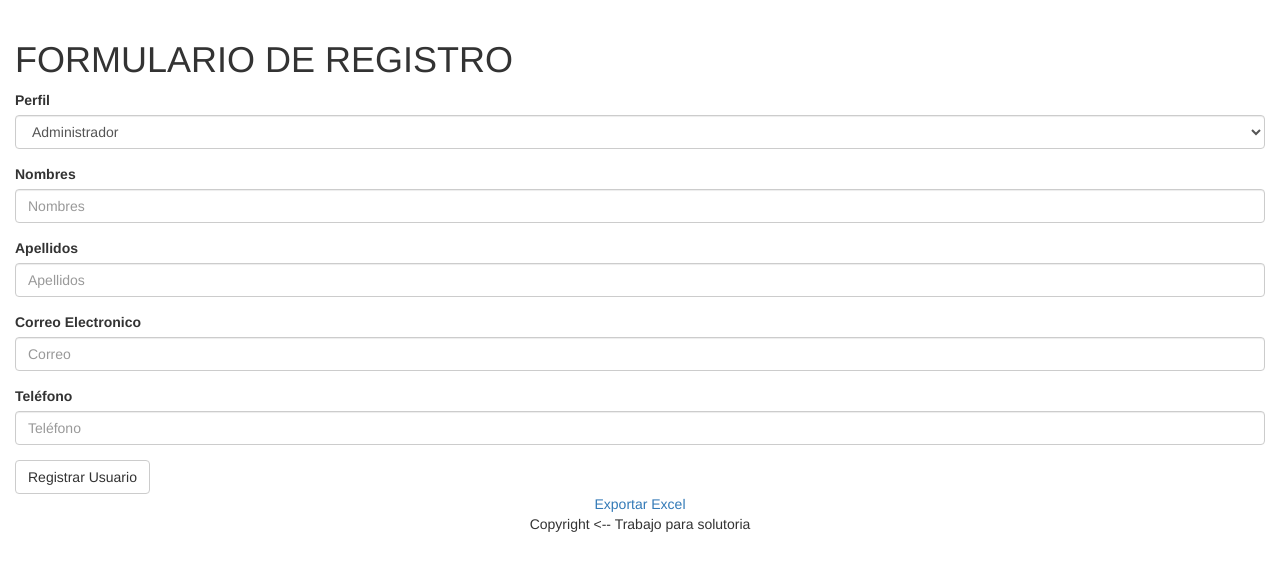
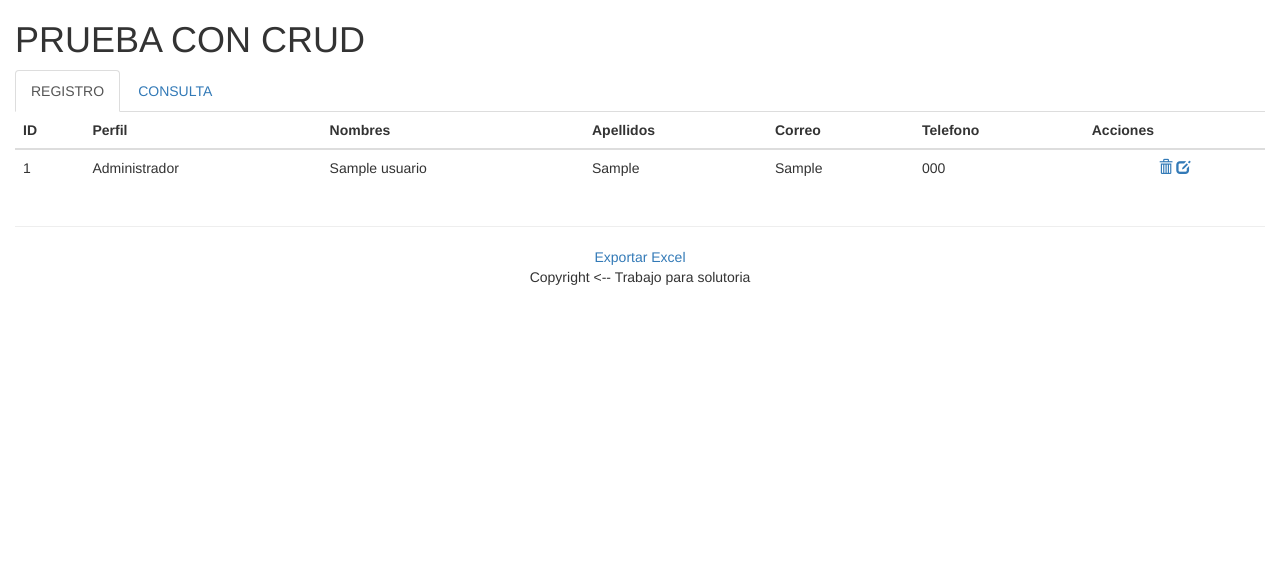
Before and after one commit to DragooonDEV/Codeigniter_Crud, a CodeIgniter app: page /codeigniter/index.php/usuario/index in a window 1280 px wide. Shown: the top 571 px of the page. Run offline with CodeIgniter, Linux system fonts and the light colour scheme; data comes from the database, SQL or seed files in the repository; tables that the repository leaves empty hold one stand-in row (values such as "Sample post"); some libraries are stand-ins or nearby versions.

Commit message:
Add files via upload

```diff
--- a/application/views/usuario/index.php
+++ b/application/views/usuario/index.php
@@ -1,8 +1,58 @@
 <!-- CRUD USUARIO -->
 
-<h1>FORMULARIO DE REGISTRO</h1>
+<h1>PRUEBA CON CRUD</h1>
 
-<form method="POST" action="<?php echo base_url('usuario/insert')?>">
+<div>
+
+<!-- Nav tabs -->
+<ul class="nav nav-tabs" role="tablist">
+  <li role="presentation" class="active"><a href="#home" aria-controls="home" role="tab" data-toggle="tab">REGISTRO</a></li>
+  <li role="presentation"><a href="#profile" aria-controls="profile" role="tab" data-toggle="tab">CONSULTA</a></li>
+  </ul>
+
+<!-- Tab panes -->
+<div class="tab-content">
+  <div role="tabpanel" class="tab-pane active" id="home"></div>
+
+<table class="table table-hover">
+  <thead>
+  <Center>
+<th>ID</th>
+<th>Perfil</th>
+<th>Nombres</th>
+<th>Apellidos</th>
+<th>Correo</th>
+<th>Telefono</th>
+<th>Acciones</th>
+</center>
+</thead>
+<tbody>
+  <?php foreach ($listaUsuario as $value) { ?>
+    <tr>
+      <td><?php echo $value->usu_id; ?></td>
+      <td><?php echo $value->per_nombre; ?></td>
+      <td><?php echo $value->usu_nombres; ?></td>
+      <td><?php echo $value->usu_apellidos; ?></td>
+      <td><?php echo $value->usu_correo; ?></td>
+      <td><?php echo $value->usu_telefono; ?></td>
+      <td>
+      <center>
+      <a href="<?php echo base_url('usuario/delete/').$value-> usu_id; ?>" title="Eliminar"> <span class="glyphicon glyphicon-trash" aria-hidden="true"></span></a>
+      <a href="<?php echo base_url('usuario/edit/').$value-> usu_id; ?>" title="Modificar">  <span class="glyphicon glyphicon-edit" aria-hidden="true"></span></a>
+      </center>
+      </td>
+    </tr>
+  <?php }?>
+</tbody>
+
+</table>
+
+
+  <div role="tabpanel" class="tab-pane" id="profile">
+  <div class="row">
+    <div class="col-md-7">
+    <form method="POST" action="<?php echo base_url('/usuario/insert')?>">
+
 <div class="form-group">
    <label for="exampleInputEmail1">Perfil</label>
    <select name="txtIdper" class="form-control">
@@ -33,3 +83,17 @@
 
  <button type="submit" class="btn btn-default">Registrar Usuario</button>
 </form>
+
+
+
+
+    </div>
+    <div class="col-md-5"> </div>
+
+
+
+  </div>
+
+</div>
+
+</div>
```
Also changed, not shown: application/views/usuario/edit.php (added, +37 -0 lines). Lines whose indentation alone changed are shown as unchanged.
